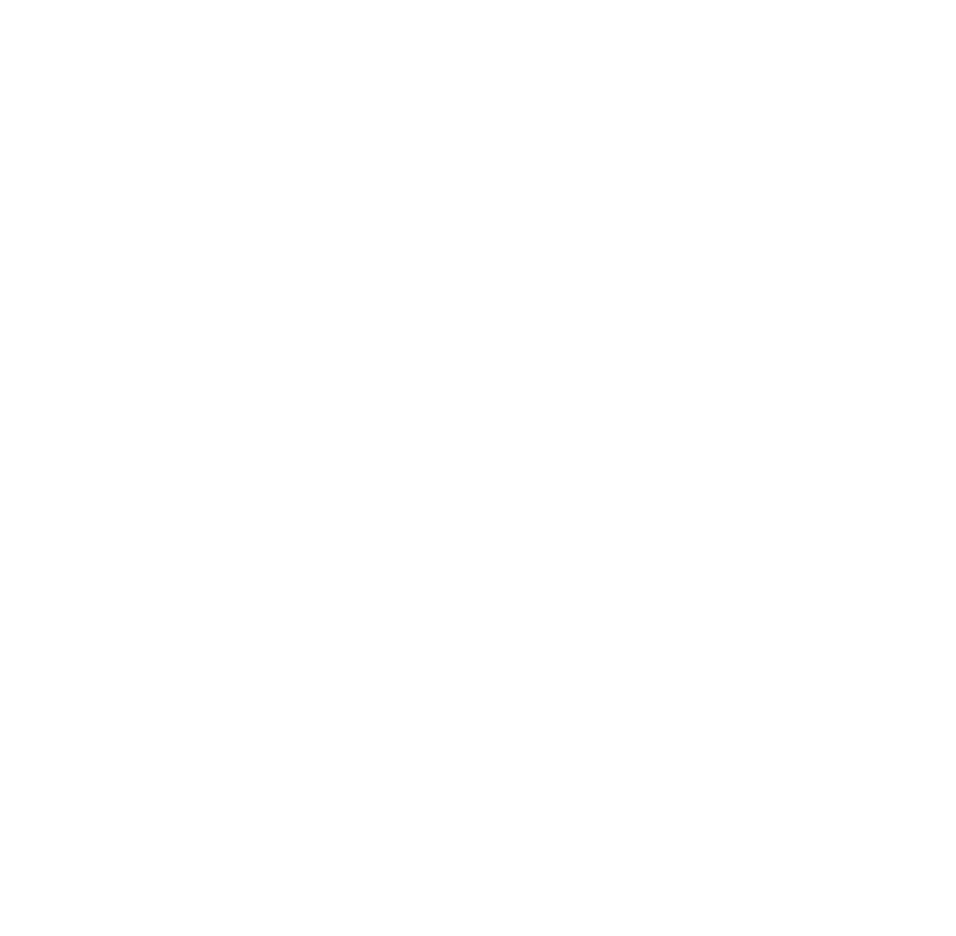
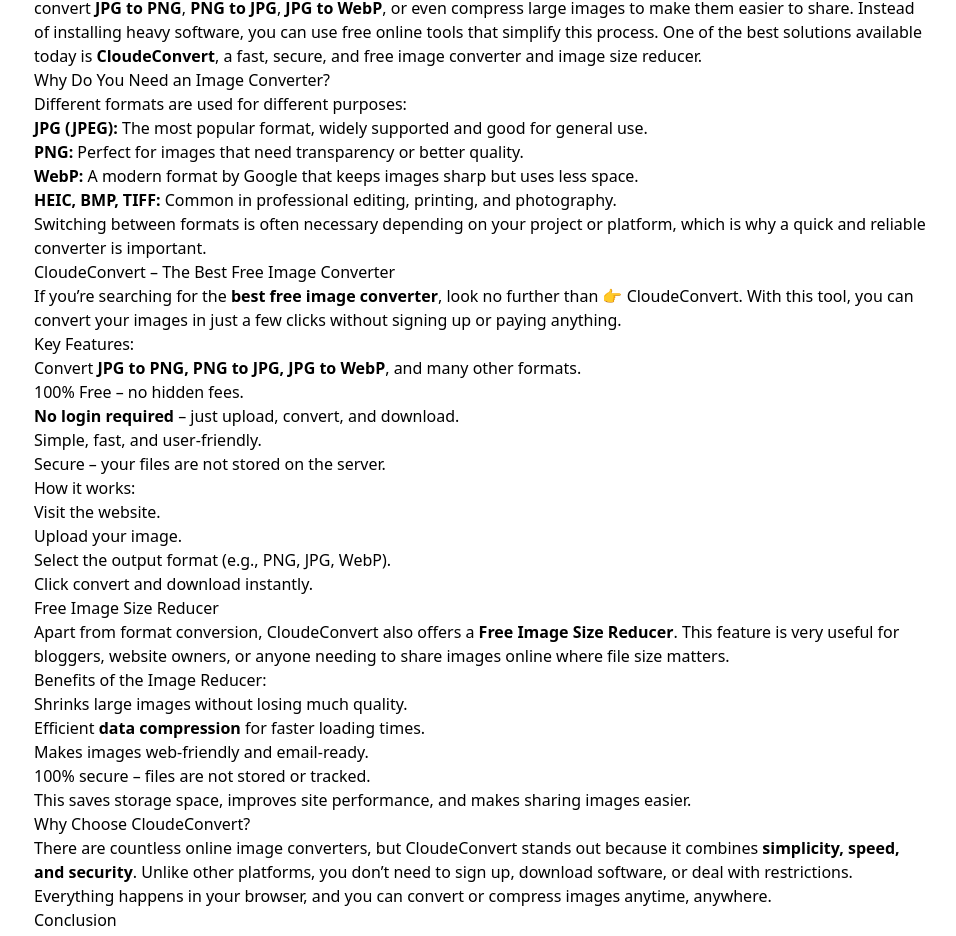
Before and after one commit to 0xkid-root/PixConvert, a React (Vite) app: page /blogs/cloudeconvert in a window 1280 px wide. Before the commit this address had no page. Shown: the part 253-1189 px from the top of the page, without its empty margins (158-1114 px from the left). Before the commit the page ends 800 px from the top, so only its background shows below. Built offline with nearby package versions, Linux system fonts and the light colour scheme.

Commit message:
extra blogs add

```diff
--- a/src/App.tsx
+++ b/src/App.tsx
@@ -10,6 +10,7 @@
 import FAQSection from './components/FAQSection';
 import Footer from './components/Footer';
 import { ConvertedFile, ConversionType } from './types';
+
 import BlogCards from './components/BlogCards';
 
 // Article components
@@ -17,6 +18,9 @@
 import JpgToPngArticle from './components/JpgToPngArticle';
 import WebPConversionsArticle from './components/WebPConversionsArticle';
 import BMPConversionsArticle from './components/BMPConversionsArticle';
+
+import CloudeConvertArticle from './components/CloudeConvertArticle'; // New import
+
 
 // Main app content (image converter)
 const ImageConverter: React.FC = () => {
@@ -307,6 +311,8 @@
         <Route path="/blog/jpg-to-png" element={<JpgToPngArticle />} />
         <Route path="/blog/webp-conversions" element={<WebPConversionsArticle />} />
         <Route path="/blog/bmp-conversions" element={<BMPConversionsArticle />} />
+        <Route path="/blogs/cloudeconvert" element={<CloudeConvertArticle />} /> {/* New route */}
+
       </Routes>
     </div>
   );
--- a/src/components/BlogCards.tsx
+++ b/src/components/BlogCards.tsx
@@ -32,6 +32,17 @@
             </Link>
           </div>
         ))}
+
+         <div className="bg-white rounded-lg shadow-md p-6 transition-transform duration-300 hover:shadow-lg">
+          <h2 className="text-xl font-semibold mb-2">CloudeConvert</h2>
+          <p className="text-gray-600 mb-6">Best free image converter for all formats</p>
+          <button
+            onClick={() => window.location.href = '/blogs/cloudeconvert'}
+            className="w-full bg-blue-600 hover:bg-blue-700 text-white font-medium py-2 px-4 rounded transition-colors"
+          >
+            Read More
+          </button>
+        </div>
       </div>
     </div>
   );
--- /dev/null
+++ b/src/components/CloudeConvertArticle.tsx
@@ -0,0 +1,88 @@
+// src/components/CloudeConvertArticle.tsx
+import { useNavigate } from 'react-router-dom';
+import NavigationBar from './NavigationBar';
+import Footer from './Footer';
+import { ConversionType } from '../types';
+
+const CloudeConvertArticle = () => {
+  const navigate = useNavigate();
+  // Mock current conversion for the navigation bar
+  const currentConversion: ConversionType = 'JPG to PNG';
+
+  const handleConversionChange = (conversion: ConversionType) => {
+    // In a real app, you might want to navigate to the main app with the selected conversion
+    console.log('Conversion changed to:', conversion);
+  };
+
+  return (
+    <div className="min-h-screen flex flex-col">
+      <NavigationBar
+        currentConversion={currentConversion}
+        onConversionChange={handleConversionChange}
+      />
+
+      <main className="flex-grow container mx-auto px-4 py-8">
+        <article className="max-w-4xl mx-auto">
+          <h1 className="text-3xl font-bold mb-6 text-center">CloudeConvert - Best Free Image Converter | JPG, PNG, HEIC, WebP, BMP, TIFF</h1>
+
+          <div className="prose max-w-none">
+            <p>In today’s digital world, images are everywhere – from blogs and websites to social media and professional presentations. But one common challenge people face is converting images into the right format. You might need to convert <strong>JPG to PNG</strong>, <strong>PNG to JPG</strong>, <strong>JPG to WebP</strong>, or even compress large images to make them easier to share. Instead of installing heavy software, you can use free online tools that simplify this process. One of the best solutions available today is <strong>CloudeConvert</strong>, a fast, secure, and free image converter and image size reducer.</p>
+
+            <h2>Why Do You Need an Image Converter?</h2>
+            <p>Different formats are used for different purposes:</p>
+            <ul>
+              <li><strong>JPG (JPEG):</strong> The most popular format, widely supported and good for general use.</li>
+              <li><strong>PNG:</strong> Perfect for images that need transparency or better quality.</li>
+              <li><strong>WebP:</strong> A modern format by Google that keeps images sharp but uses less space.</li>
+              <li><strong>HEIC, BMP, TIFF:</strong> Common in professional editing, printing, and photography.</li>
+            </ul>
+            <p>Switching between formats is often necessary depending on your project or platform, which is why a quick and reliable converter is important.</p>
+
+            <h2>CloudeConvert – The Best Free Image Converter</h2>
+            <p>If you’re searching for the <strong>best free image converter</strong>, look no further than 👉 <a href="https://cloudeconvert.vercel.app/" target="_blank" rel="noopener noreferrer">CloudeConvert</a>. With this tool, you can convert your images in just a few clicks without signing up or paying anything.</p>
+
+            <h3>Key Features:</h3>
+            <ul>
+              <li>Convert <strong>JPG to PNG, PNG to JPG, JPG to WebP</strong>, and many other formats.</li>
+              <li>100% Free – no hidden fees.</li>
+              <li><strong>No login required</strong> – just upload, convert, and download.</li>
+              <li>Simple, fast, and user-friendly.</li>
+              <li>Secure – your files are not stored on the server.</li>
+            </ul>
+
+            <h3>How it works:</h3>
+            <ol>
+              <li>Visit the website.</li>
+              <li>Upload your image.</li>
+              <li>Select the output format (e.g., PNG, JPG, WebP).</li>
+              <li>Click convert and download instantly.</li>
+            </ol>
+
+            <h2>Free Image Size Reducer</h2>
+            <p>Apart from format conversion, CloudeConvert also offers a <strong>Free Image Size Reducer</strong>. This feature is very useful for bloggers, website owners, or anyone needing to share images online where file size matters.</p>
+
+            <h3>Benefits of the Image Reducer:</h3>
+            <ul>
+              <li>Shrinks large images without losing much quality.</li>
+              <li>Efficient <strong>data compression</strong> for faster loading times.</li>
+              <li>Makes images web-friendly and email-ready.</li>
+              <li>100% secure – files are not stored or tracked.</li>
+            </ul>
+            <p>This saves storage space, improves site performance, and makes sharing images easier.</p>
+
+            <h2>Why Choose CloudeConvert?</h2>
+            <p>There are countless online image converters, but CloudeConvert stands out because it combines <strong>simplicity, speed, and security</strong>. Unlike other platforms, you don’t need to sign up, download software, or deal with restrictions. Everything happens in your browser, and you can convert or compress images anytime, anywhere.</p>
+
+            <h2>Conclusion</h2>
+            <p>If you want a <strong>free, fast, and secure image converter</strong>, or need to reduce image sizes without losing quality, <a href="https://cloudeconvert.vercel.app/" target="_blank" rel="noopener noreferrer">[CloudeConvert](https://cloudeconvert.vercel.app/)</a> is the best option. It supports all major formats like JPG, PNG, WebP, HEIC, BMP, and TIFF while also offering a reliable image size reducer.</p>
+            <p>Next time you need to convert or compress an image, skip the complicated tools and try CloudeConvert. It’s simple, effective, and completely free. 🚀</p>
+          </div>
+        </article>
+      </main>
+
+      <Footer />
+    </div>
+  );
+};
+
+export default CloudeConvertArticle;
--- a/src/components/PngToJpgArticle.tsx
+++ b/src/components/PngToJpgArticle.tsx
@@ -1,7 +1,6 @@
 // src/components/PngToJpgArticle.tsx
 import React from 'react';
 import { useNavigate } from 'react-router-dom';
-import { Helmet } from 'react-helmet-async'; // For managing meta tags
 import NavigationBar from './NavigationBar';
 import Footer from './Footer';
 import { ConversionType } from '../types';
@@ -21,10 +20,11 @@
       {/* SEO Meta Tags */}
 
 
-      <NavigationBar
+<NavigationBar
         currentConversion={currentConversion}
         onConversionChange={handleConversionChange}
       />
+
 
       <main className="flex-grow max-w-4xl mx-auto px-4 py-8">
         <div className="flex justify-between items-center mb-8">
```
